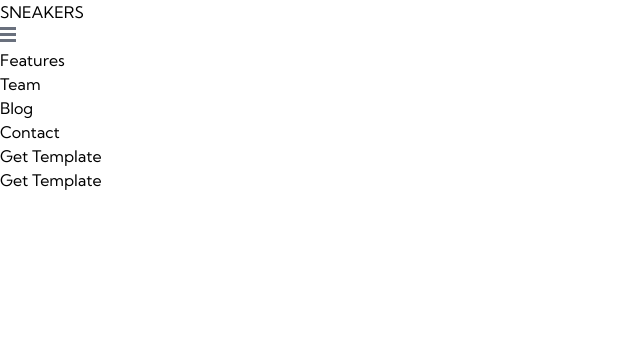
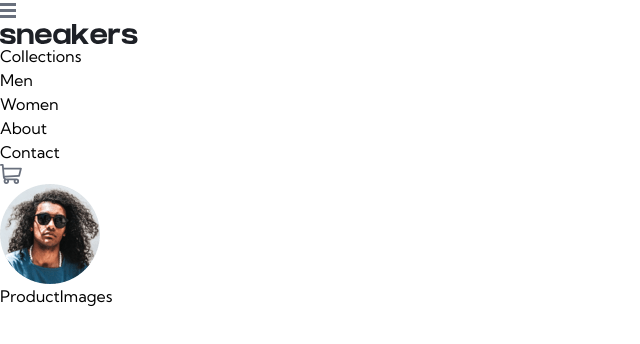
Before and after one commit to Kelechikizito/ecommerce-product-page, a React (Vite) app: page / in a window 1280 px wide. Shown: the top 344 px of the page, without its empty margins (0-640 px from the left). Built offline with nearby package versions, Linux system fonts and the light colour scheme.

Commit message:
files update

```diff
--- a/src/App.jsx
+++ b/src/App.jsx
@@ -1,5 +1,6 @@
 import { CartProvider } from "./assets/store/CartContext"
 import Navbar from "./assets/components/Navbar"
+import Main from "./assets/components/Main"
 
 function App() {
 
@@ -7,6 +8,7 @@ function App() {
     <CartProvider>
       <div>
         <Navbar />
+        <Main />
       </div>
     </CartProvider>
   )
--- /dev/null
+++ b/src/assets/components/Main.jsx
@@ -0,0 +1,15 @@
+import ProductImages from "./ProductImages"
+
+const Main = () => {
+  return (
+    <div className="pt-20 grid grid-cols-2">
+        <div>
+            <ProductImages />
+        </div>
+
+        <div></div>
+    </div>
+  )
+}
+
+export default Main
--- a/src/assets/components/Navbar.jsx
+++ b/src/assets/components/Navbar.jsx
@@ -1,6 +1,9 @@
 import { useState, createContext } from "react";
-import MenuIcon from '../images/icon-menu.svg?react';
-import CloseIcon from '../images/icon-close.svg?react';
+import MenuIcon from "../images/icon-menu.svg?react";
+import CloseIcon from "../images/icon-close.svg?react";
+import LogoIcon from "../images/logo.svg?react";
+import CartIcon from "../images/icon-cart.svg?react";
+import ImageAvatar from "../images/image-avatar.png";
 
 const Navbar = () => {
   const [isOpen, setIsOpen] = useState(false);
@@ -10,65 +13,59 @@ const Navbar = () => {
   };
 
   return (
-    <nav className="bg-[#0A0D10] p-4 text-white">
-      <div className="container flex flex-col md:flex-row justify-between">
-        <div className="flex justify-between">
-          <a href="#">
-            SNEAKERS
-          </a>
-
-          <div className="md:hidden">
+    <nav className="">
+      <div className="flex flex-row justify-between py-10">
+        <div className="flex justify-between gap-16">
+          <div className="flex gap-4">
+            <div className="md:hidden flex justify-center items-center">
               <button onClick={toggleMenu}>
-              {isOpen ? (
-                <CloseIcon className="h-6 w-6 text-white" />
-              ) : (
-                <MenuIcon className="h-6 w-6 text-white" />
-              )}
+                {isOpen ? <CloseIcon /> : <MenuIcon />}
               </button>
             </div>
+
+            <a href="#" className="flex justify-center items-center">
+              <LogoIcon />
+            </a>
           </div>
 
-        <div>
-          <ul
-            className={`text-center md:flex md:items-center md:space-x-6 ${
-              isOpen ? "block" : "hidden"
-            } md:block`}
-          >
-            <li>
-              <a href="#features" className="block py-2 m-5 md:py-0 md:m-0">
-                Features
+          <div className="flex justify-center items-center">
+            <ul className={`md:flex md:gap-10 ${isOpen ? "block" : "hidden"}`}>
+              <li className="">
+                <a href="#features" className="">
+                  Collections
                 </a>
               </li>
-            <li>
-              <a href="#team" className="block py-2 m-5 md:py-0 md:m-0">
-                Team
+              <li className="">
+                <a href="#team" className="">
+                  Men
                 </a>
               </li>
-            <li>
-              <a href="#blog" className="block py-2 m-5 md:py-0 md:m-0">
-                Blog
+              <li className="">
+                <a href="#blog" className="">
+                  Women
                 </a>
               </li>
-            <li>
-              <a href="#contact" className="block py-2 m-5 md:py-0 md:m-0">
-                Contact
+              <li className="">
+                <a href="#contact" className="">
+                  About
                 </a>
               </li>
-            <li className="md:hidden">
-              <a href="#getTemplate" className="block py-2 m-5 md:py-0 md:m-0">
-                Get Template
+              <li className="">
+                <a href="#getTemplate" className="">
+                  Contact
                 </a>
               </li>
             </ul>
           </div>
+        </div>
 
-        <div>
-          <a
-            href="#getTemplate"
-            className="hidden md:block py-2 m-5 md:py-0 md:m-0"
-          >
-            Get Template
-          </a>
+        <div className="flex gap-10">
+          <div className="flex justify-center items-center">
+            <CartIcon />
+          </div>
+          <div className="flex justify-center items-center">
+            <img src={ImageAvatar} alt="" className="size-12" />
+          </div>
         </div>
       </div>
     </nav>
@@ -77,4 +74,4 @@ const Navbar = () => {
 
 export default Navbar;
 
-// So I will be using statemanagement and usecontext in this program
+// So I will be using statemanagement and usecontext in this project
--- /dev/null
+++ b/src/assets/components/ProductImages.jsx
@@ -0,0 +1,7 @@
+const ProductImages = () => {
+  return (
+    <div>ProductImages</div>
+  )
+}
+
+export default ProductImages
```
Lines whose indentation alone changed are shown as unchanged.
